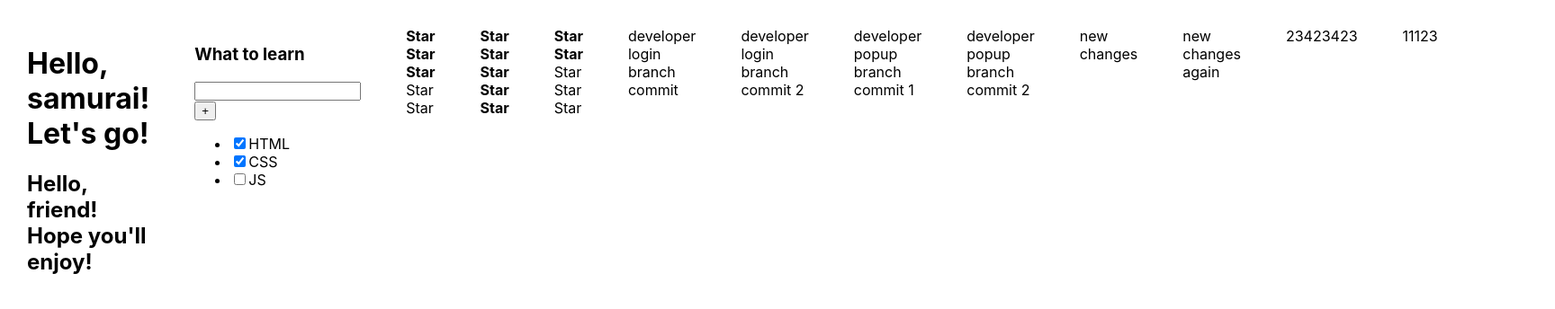
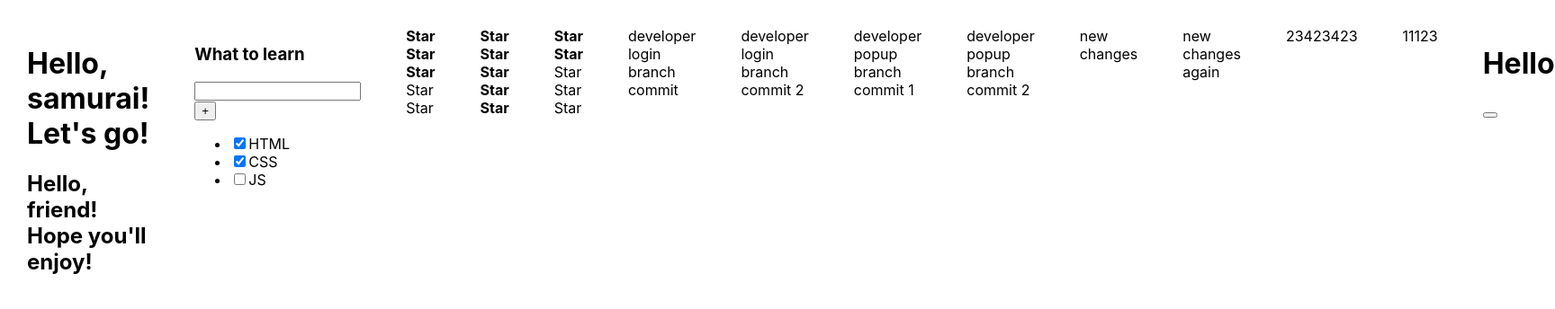
Before and after one commit to IJTINK7/Practice, a React (Create React App) app: page / in a window 1280 px wide. Shown: the top 344 px of the page at 90% size, 1728 px wide, since content can reach past the window. Built offline with nearby package versions, Linux system fonts and the light colour scheme.

Commit message:
Checking WS Local History

```diff
--- a/src/App.tsx
+++ b/src/App.tsx
@@ -3,6 +3,7 @@ import './App.css';
 import Greeting from "./Greeting";
 import Rating from "./Rating";
 import ToDoList from "./ToDoList";
+import {Post} from './Test/Post';
 
 function App() {
 	return (
@@ -20,6 +21,7 @@ function App() {
 			<div>new changes again</div>
 			<div>23423423</div>
 			<div>11123</div>
+			<Post />
 		</div>
 	)
 }
--- /dev/null
+++ b/src/Test/Post.tsx
@@ -0,0 +1,13 @@
+import React from 'react';
+export const Post =()=>{
+	const sum =(a:any,b:any)=>{
+		console.log(a + b);
+	}
+	return(
+		<div>
+			<h1>Hello</h1>
+			<button onClick={()=>sum(2,9)}></button>
+		</div>
+
+	);
+}
```
